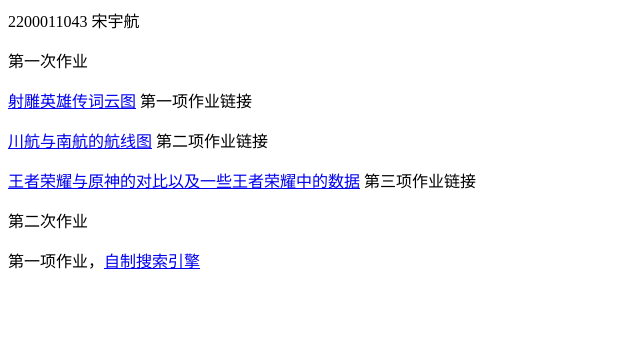
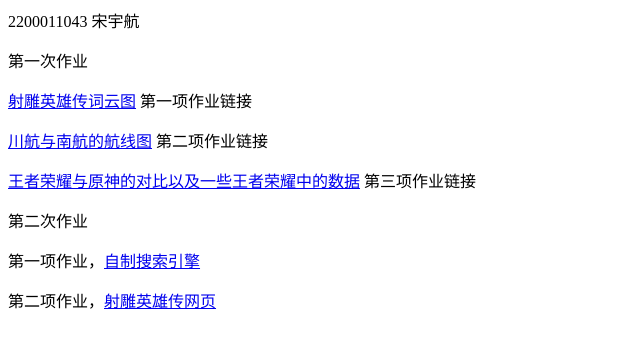
Before and after one commit to sydysk123/sydysk123.github.io, a plain HTML site: page index.html in a window 1280 px wide. Shown: the whole page, without its empty margins (0-640 px from the left). Drawn offline with Linux system fonts and the light colour scheme.

Commit message:
Update index.html

```diff
--- a/index.html
+++ b/index.html
@@ -11,6 +11,7 @@
 
 <p>第二次作业</p>
 <p>第一项作业，<a href="https://sydysk123.github.io/change.html">自制搜索引擎</a> </p>
+<p>第二项作业，<a href="https://sydysk123.github.io/网页设计.html">射雕英雄传网页</a> </p>
 
 </body>
 </html>
```
